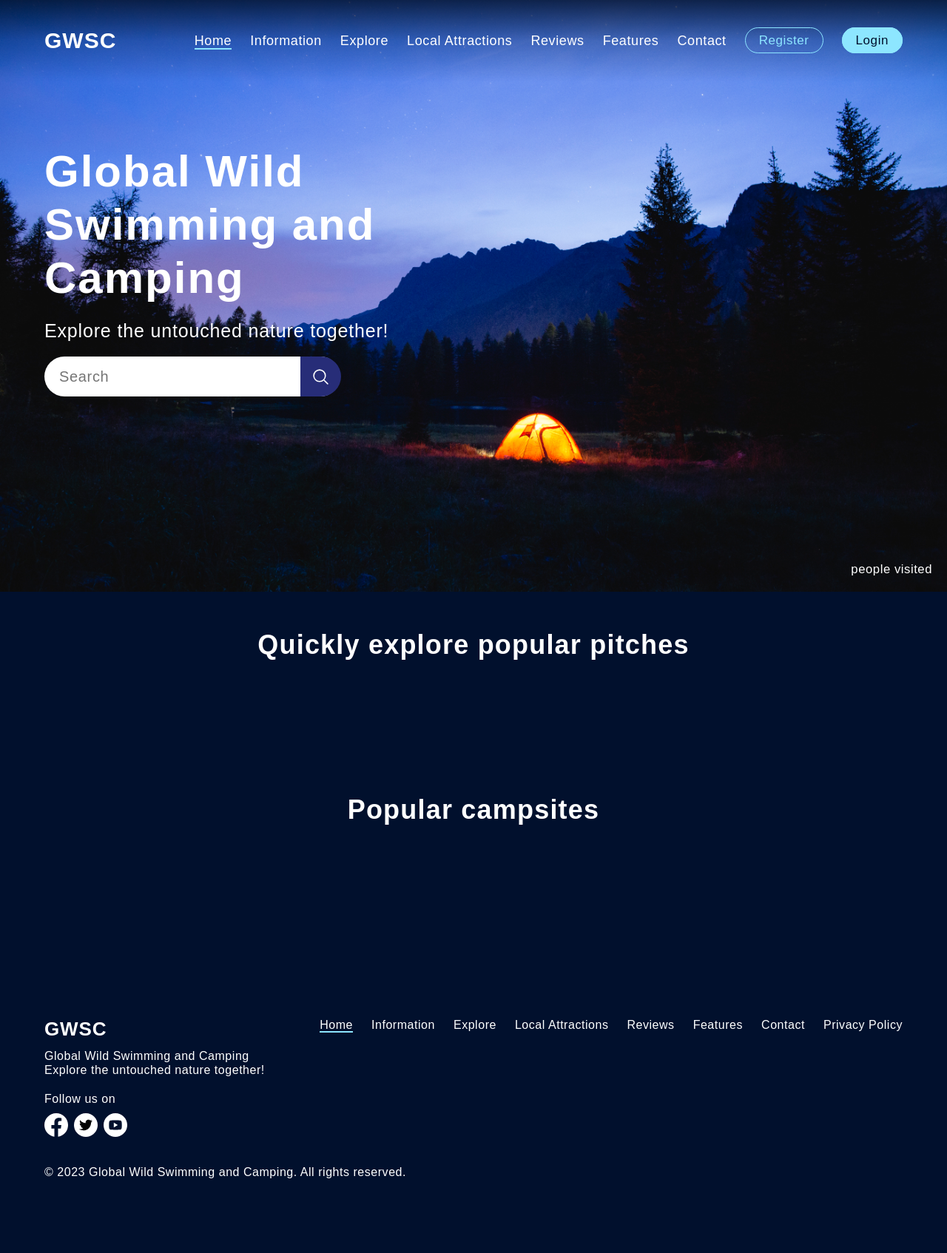
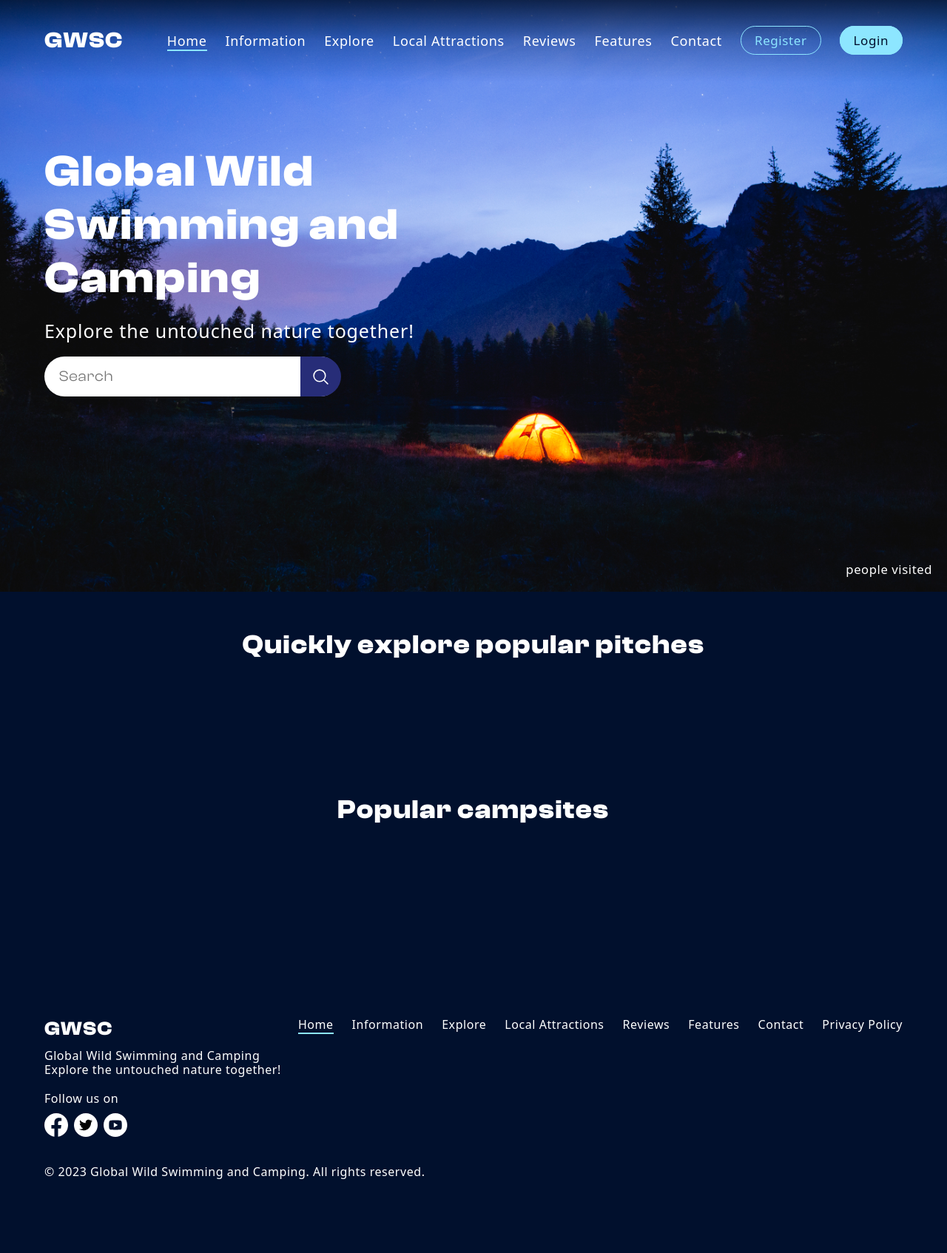
Before and after one commit to ZeyarPaing/wild-camping-website, a PHP site: page /index.php in a window 1280 px wide. Shown: the whole page at 74% size. Run offline with PHP 8.4, Linux system fonts and the light colour scheme; data that the repository does not hold is empty; some libraries are stand-ins or nearby versions; some web fonts are replaced; grey boxes are pictures that could not be loaded.

Commit message:
Feat: added local font and doc

```diff
--- /dev/null
+++ b/lib/font/css/clash-display.css
@@ -0,0 +1,62 @@
+@font-face {
+  font-family: "ClashDisplay-Variable";
+  src: url("../fonts/ClashDisplay-Variable.woff2") format("woff2"),
+    url("../fonts/ClashDisplay-Variable.woff") format("woff");
+  font-weight: 200 700;
+  font-display: swap;
+  font-style: normal;
+}
+
+@font-face {
+  font-family: "ClashDisplay";
+  src: url("../fonts/ClashDisplay-Extralight.woff2") format("woff2"),
+    url("../fonts/ClashDisplay-Extralight.woff") format("woff");
+  font-weight: 200;
+  font-display: swap;
+  font-style: normal;
+}
+
+@font-face {
+  font-family: "ClashDisplay";
+  src: url("../fonts/ClashDisplay-Light.woff2") format("woff2"),
+    url("../fonts/ClashDisplay-Light.woff") format("woff");
+  font-weight: 300;
+  font-display: swap;
+  font-style: normal;
+}
+
+@font-face {
+  font-family: "ClashDisplay";
+  src: url("../fonts/ClashDisplay-Regular.woff2") format("woff2"),
+    url("../fonts/ClashDisplay-Regular.woff") format("woff");
+  font-weight: 400;
+  font-display: swap;
+  font-style: normal;
+}
+
+@font-face {
+  font-family: "ClashDisplay";
+  src: url("../fonts/ClashDisplay-Medium.woff2") format("woff2"),
+    url("../fonts/ClashDisplay-Medium.woff") format("woff");
+  font-weight: 500;
+  font-display: swap;
+  font-style: normal;
+}
+
+@font-face {
+  font-family: "ClashDisplay";
+  src: url("../fonts/ClashDisplay-Semibold.woff2") format("woff2"),
+    url("../fonts/ClashDisplay-Semibold.woff") format("woff");
+  font-weight: 600;
+  font-display: swap;
+  font-style: normal;
+}
+
+@font-face {
+  font-family: "ClashDisplay";
+  src: url("../fonts/ClashDisplay-Bold.woff2") format("woff2"),
+    url("../fonts/ClashDisplay-Bold.woff") format("woff");
+  font-weight: 700;
+  font-display: swap;
+  font-style: normal;
+}
--- a/styles.css
+++ b/styles.css
@@ -1,3 +1,5 @@
+@import url("lib/font/css/clash-display.css");
+
 :root {
   --theme-color: #272d78;
   --white: #fff;
@@ -7,8 +9,9 @@
   --theme-bg: #01102d;
   --theme-bg-light: #0d1e41;
   --font-size: 1.6rem;
-  --primary-font: "Clash Display", sans-serif;
-  --secondary-font: "General Sans", sans-serif;
+  --primary-font: "ClashDisplay", sans-serif;
+  --secondary-font: system-ui, -apple-system, BlinkMacSystemFont, "Segoe UI",
+    Roboto, Oxygen, Ubuntu, Cantarell, "Open Sans", "Helvetica Neue", sans-serif;
   --theme-light: #8de6ff;
 }
 
--- a/utils.php
+++ b/utils.php
@@ -85,8 +85,7 @@ function metaHead($title = "GWSC", $description = "Global Wild Swimming and Camp
   <meta name='description' content='$description' />
   <meta name='viewport' content='width=device-width, initial-scale=1.0' />
   <title>$title</title>
-  <link preload href='https://api.fontshare.com/v2/css?f[]=clash-display@200,400,500,600&display=swap' rel='stylesheet' />
-  <link preload href='https://api.fontshare.com/v2/css?f[]=200,300,400&display=swap' rel='stylesheet' />
+  <link preload href='lib/font/css/clash-display.css' rel='stylesheet' />
   <link preload rel='stylesheet' href='styles.css' />
 ";
 }
```
Also changed, not shown: lib/font/fonts/ClashDisplay-Bold.woff (added), lib/font/fonts/ClashDisplay-Bold.woff2 (added), lib/font/fonts/ClashDisplay-Extralight.woff (added), lib/font/fonts/ClashDisplay-Extralight.woff2 (added), lib/font/fonts/ClashDisplay-Light.woff (added), lib/font/fonts/ClashDisplay-Light.woff2 (added), lib/font/fonts/ClashDisplay-Medium.woff (added), lib/font/fonts/ClashDisplay-Medium.woff2 (added), lib/font/fonts/ClashDisplay-Regular.woff (added), lib/font/fonts/ClashDisplay-Regular.woff2 (added), lib/font/fonts/ClashDisplay-Semibold.woff (added), lib/font/fonts/ClashDisplay-Semibold.woff2 (added), lib/font/fonts/ClashDisplay-Variable.woff (added), lib/font/fonts/ClashDisplay-Variable.woff2 (added), 1 other file.
